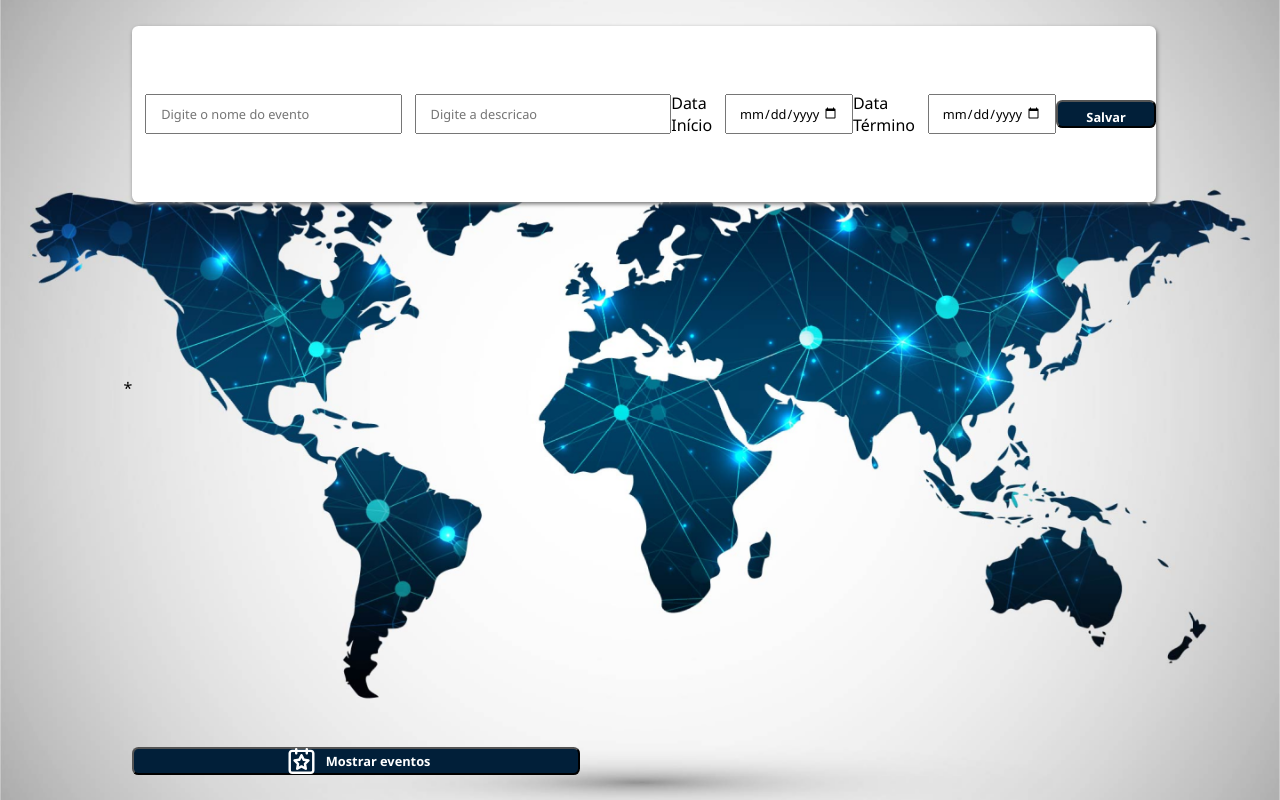
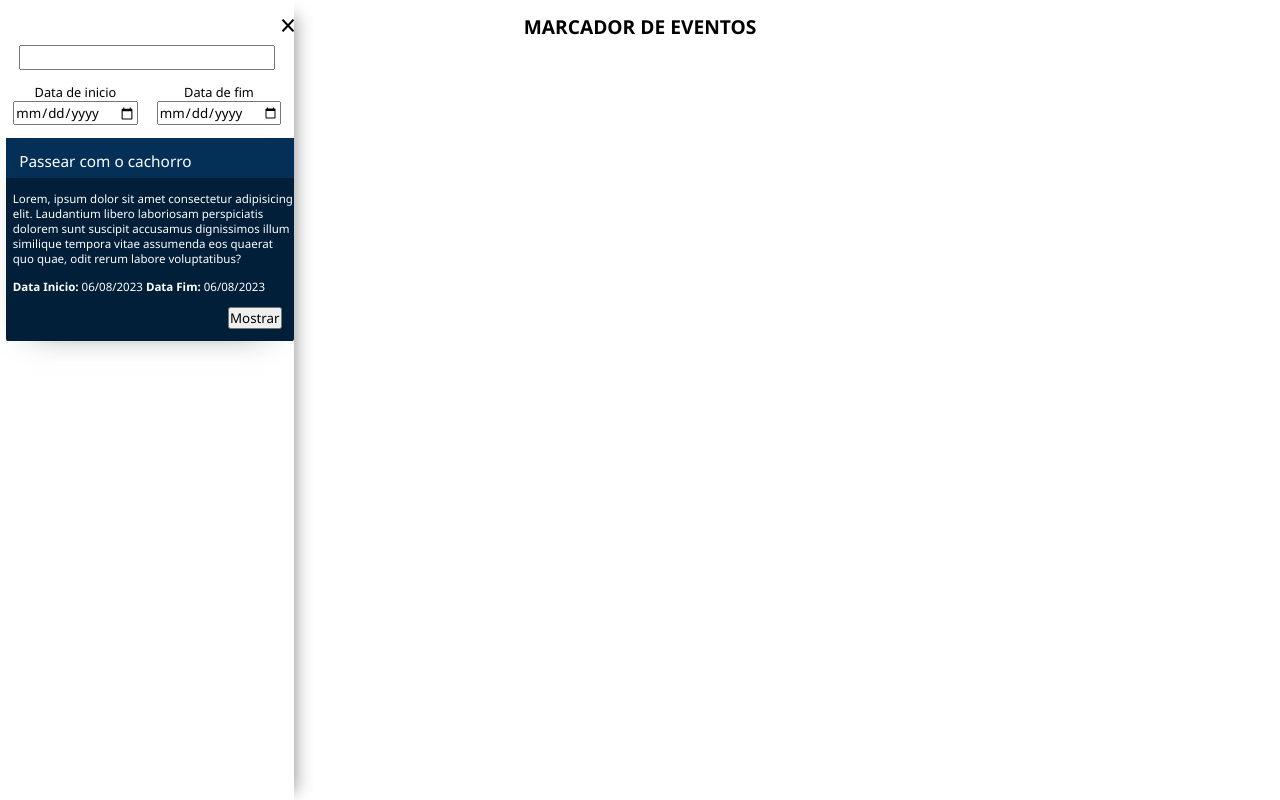
Before and after one commit to mmurilo03/Projeto-Banco2-Mongodb, a website: page src/index.html in a window 1280 px wide. Drawn offline with Linux system fonts and the light colour scheme; some packages are replaced by stand-ins of ours.

Commit message:
Criando listas de eventos na tela

```diff
--- a/src/index.html
+++ b/src/index.html
@@ -3,71 +3,80 @@
 <head>
   <title>Simple Map</title>
   <script src="https://polyfill.io/v3/polyfill.min.js?features=default"></script>
-
   <link rel="stylesheet" type="text/css" href="./style.css" />
-  <script type="module" src="./index.js"></script>
+  <script type="module" src="index.js"></script>
+  <script type="module" src="./indextests.js"></script>
+  <link rel="stylesheet" href="https://cdnjs.cloudflare.com/ajax/libs/font-awesome/4.7.0/css/font-awesome.min.css">
 </head>
 
 <body>
+  <section class="map">
     <div class="container">
-*
-    <main class="content">
-      <section class="box register-form">
-        <div class="form-content">
-            <input id="titulo" type="text" placeholder="Digite o nome do evento" name="titulo">
-            <input id="descricao" type="text" placeholder="Digite a descricao" name="descricao">
-          </br>
-            <label for="dataInicio">Data Início</label>
-            <input id="dataInicio" type="date" name="dataInicio">
-            <label for="dataInicio">Data Término</label>
-            <input id="dataTermino" type="date" name="dataTermino">
-          </br>
-            <button id="save-event">
-              <h4>Salvar evento</h4>
-            </button>
-        </div>
-      </section>
 
-      <section class="box show-map">
-        <div class="box map-content">
-
-          <div class="map-and-events">
-            <div class="event-list">
-              <!-- <div class="event-card">
-                <div class="icon-event-list">
-                  <img src="./img/icon-event-list.svg" alt="event-list-icon" width="30px">
-                </div>
-
-                  <div class="event-desc">
-                    <p>aaaaaaaaaaaaaaaaaaaaaaaaaaaaaaaaaaaa</p>
-                  </div>
-
-                <div class="button-go-to-event">
-                  <button id="go-to-event"><p>Ver</p></button>
-                </div>
-              </div> -->
-            </div>
-            <div id="map"></div>
-          </div>
+      <div class="content">
 
         <!-- prettier-ignore -->
+        <div id="map">
+        </div>
         <script>(g => { var h, a, k, p = "The Google Maps JavaScript API", c = "google", l = "importLibrary", q = "__ib__", m = document, b = window; b = b[c] || (b[c] = {}); var d = b.maps || (b.maps = {}), r = new Set, e = new URLSearchParams, u = () => h || (h = new Promise(async (f, n) => { await (a = m.createElement("script")); e.set("libraries", [...r] + ""); for (k in g) e.set(k.replace(/[A-Z]/g, t => "_" + t[0].toLowerCase()), g[k]); e.set("callback", c + ".maps." + q); a.src = `https://maps.${c}apis.com/maps/api/js?` + e; d[q] = f; a.onerror = () => h = n(Error(p + " could not load.")); a.nonce = m.querySelector("script[nonce]")?.nonce || ""; m.head.append(a) })); d[l] ? console.warn(p + " only loads once. Ignoring:", g) : d[l] = (f, ...n) => r.add(f) && u().then(() => d[l](f, ...n)) })
             ({ key: "", v: "weekly" });
         </script>
-          <div class="show-event-button">
-            <button id="show-event"><img src="./img/show-event-icon.svg" alt="header-icon" width="20px" height="20px">
-              <p id="show-event-text">Mostrar eventos</p>
+        <div class="title-header">
+          <div class="title">
+            <h1> MARCADOR DE EVENTOS </h1>
+          </div>
+        </div>
+        <div class="menu-bar">
+          <button id="menuBarButton">
+            <img id="menuBar" src="./img/menu-bars.svg" alt="menu-bars" class="">
           </button>
         </div>
       </div>
 
+      <div class="event-list">
+        <div class="exit">
+          <button id="exitListButton">
+            <img id="exitList" src="./img/exit-list.svg" alt="exit-list" class="">
+          </button>
         </div>
-      </section>
-    </main>
 
+        <div class="search">
+          <input class="text" id="searchEvent">
+          <div class="date-search">
+            <div class="date-ini">
+              <label for="dataInicio">Data de inicio</label>
+              <input type="date" name="dataInicio" id="">
+            </div>
+            <div class="date-end">
+              <label for="dataInicio">Data de fim</label>
+              <input type="date" name="dataFim" id="dataFim">
+            </div>
+          </div>
         </div>
 
 
+        <div class="card">
+          <div id="card-title">Passear com o cachorro</div>
+          <div id="desc">Lorem, ipsum dolor sit amet consectetur adipisicing elit. Laudantium libero laboriosam
+            perspiciatis dolorem sunt suscipit accusamus dignissimos illum similique tempora vitae assumenda eos quaerat
+            quo quae, odit rerum labore voluptatibus?</div>
+          <div id="dates">
+            <b>
+              Data Inicio:
+            </b>
+             06/08/2023
+             <b>
+              Data Fim:
+             </b>
+            06/08/2023
+          </div>
+          <div id="showButton">
+            <button>Mostrar</button>
+          </div>
+        </div>
+      </div>
+    </div>
+  </section>
 </body>
 
 </html>
--- a/src/index.js
+++ b/src/index.js
@@ -12,7 +12,6 @@
 
 async function initMap() {
   //@ts-ignore
-  listEvents.classList.add('hide')
 
   const { Map } = await google.maps.importLibrary("maps");
 
--- a/src/style.css
+++ b/src/style.css
@@ -1,265 +1,207 @@
 * {
   margin: 0;
   padding: 0;
-  font-family:'Segoe UI', Tahoma, Geneva, Verdana, sans-serif;
+  font-family: 'Segoe UI', Tahoma, Geneva, Verdana, sans-serif;
 }
 
+::-webkit-scrollbar {
+  width: 1vw;
+}
+
+::-webkit-scrollbar-thumb {
+  background: #011F39;
+  border-radius: 1vw;
+}
+
+/*Header*/
+
+.title-header{
+  position: absolute;
+  display: flex;
+  justify-content: center;
+  align-items: center;
+  width: 100%;
+  pointer-events: none;
+}
+
+.title{
+  margin-top: 1vw;
+  text-align: center;
+  background-color: #fff;
+  width: 25vw;
+  height: 2vw;
+  border-radius: 0.3vw;
+  font-size: 1vw;
+}
+
+/*mapa*/
 body {
   width: 100%;
   height: 100%;
-  background-image: url(./img/bg-map.png);
-  background-position:center;
-  background-size: cover;
-}
-
-header{
-  display: flex;
-  align-items: center;
-  justify-content: center;
-  margin-top: 2%;
-  background-color: #fff;
-  padding: 0px 30px;
-  height: 8vh;
-  color: #011F39;
-  font-weight: bolder;
-  border-radius: 0.5vw;
-  box-shadow: 1px 2px 4px rgba(0, 0, 0, 0.25)
-}
-
-header img{
-  width: 3vw;
-  height: 8vw;
-}
-
-header h1{
-  font-size: 2vw;
-  padding-left: 1vw;
-}
-
-button{
-  cursor: pointer;
-  color: #fff;
-  background-color: #011F39;
-  text-align: center;
-  padding: 0.5vw 2vw;
-  font-size: 1vw;
-  border-radius: 0.5vw;
-  font-weight: bold;
-  height: 2.2vw;
-  width: 2.2vw;
-}
-
-button:hover{
-  background-color: #015eb1;
-  border-color: #015eb1;
-  transition: 0.3s ease-in;
 }
 
 .container {
   width: 100%;
+  height: 100%;
   display: flex;
-  justify-content: center;
-  align-items: center;
-  flex-direction: row;
 }
 
 .content {
-  margin-top: 2%;
-  width: 80%;
-  display: flex;
-  flex-direction: column;
-  align-items: center;
-  justify-content: space-between;
+  width: 100%;
+  height: 100%;
 }
-
-.box {
-  width: 100%;
-}
-
-.map-content{
-  display: flex;
-  flex-direction: column;
-  padding-top: 1vw;
-}
-
-.map-and-events{
-  height: 65vh;
-  width: 100%;
-  display: flex;
-  position: relative;
-}
-
 
 #map {
   height: 100%;
   width: 100%;
-  aspect-ratio: 1/1;
-  border-radius: 0.5vw;
   position: absolute;
-  z-index: 1;
 }
 
-.event-list{
-  width: 30%;
-  max-height: 100%;
+/*menu hamburguer*/
+
+.menu-bar {
+  display: flex;
+  justify-content: center;
+  width: 4vw;
+  height: 4vw;
+  max-height: 10vw;
+  max-width: 10vw;
+  position: absolute;
+  margin-top: 1vw;
+  margin-left: 1vw;
   background-color: #fff;
-  border-radius: 0.5vw;
-  z-index: 2;
-  display: flex;
+  -webkit-box-shadow: 2px 4px 24px -7px rgba(0, 0, 0, 0.75);
+  -moz-box-shadow: 2px 4px 24px -7px rgba(0, 0, 0, 0.75);
+  box-shadow: 2px 4px 24px -7px rgba(0, 0, 0, 0.75);
+  border-radius: 0.2vw;
+}
+
+.menu-bar.hide {
+  height: 0%;
+  width: 0%;
+  pointer-events: none;
+  display: none;
+}
+
+#menuBarButton,
+#exitListButton {
+  all: unset;
+  cursor: pointer;
+}
+
+#menuBar{
+  height: 3vw;
+  width: 3vw;
+}
+
+
+/*lista*/
+
+.event-list {
   flex-direction: column;
-  gap: 10px;
-  padding-left: 1vw;
+  background-color: #fff;
+  width: 23%;
+  min-height: 100%;
   overflow: scroll;
   overflow-x: hidden;
   transition: width 0.5s ease-in-out;
-  -webkit-box-shadow: 14px 4px 16px -12px rgba(28,28,28,0.43);
-  -moz-box-shadow: 14px 4px 16px -12px rgba(28,28,28,0.43);
-  box-shadow: 14px 4px 16px -12px rgba(28,28,28,0.43);
+  -webkit-box-shadow: 14px 4px 16px -12px rgba(28, 28, 28, 0.43);
+  -moz-box-shadow: 14px 4px 16px -12px rgba(28, 28, 28, 0.43);
+  box-shadow: 14px 4px 16px -12px rgba(28, 28, 28, 0.43);
+  position: absolute;
 }
 
-::-webkit-scrollbar{
+.event-list.hide {
+  height: 0%;
+  width: 0%;
+  pointer-events: none;
+}
+
+#exitList {
+  height: 1vw;
   width: 1vw;
 }
 
-::-webkit-scrollbar-thumb{
-  background: #011F39;
-  border-radius: 1vw;
-}
-
-.event-list.hide{
-  height: 0;
-  width: 0;
-  pointer-events: none;
-}
-
-.event-card{
-  display: flex;
-  margin-top: 1rem;
-  width: 90%;
-  min-height: 10vh;
-  height: auto;
-  background-color: #011F39;
-  color: #fff;
-  border-radius: 0.5vw;
-  font-size: 1vw;
-  justify-content: space-around;
-  align-items: center;
-  gap: 10px;
-  padding-left: 0.5vw;
-  padding-right: 0.5vw;
-  padding-top: 0.5vw;
-  padding-bottom: 0.5vw;
-  margin-left: 0.1vw;
-}
-
-.icon-event-list{
-  width: 10%;
-}
-
-.icon-event-list img{
-  width: 2vw;
-  margin-left: 0.5vw;
-}
-
-
-.event-desc{
-  width: 70%;
-  margin-top: 1vw;
-  height: auto;
-  margin-bottom: 1vw;
-}
-
-.event-desc h3{
-  margin-left: 1vw;
-  word-break: break-all;
-  font-weight: normal;
-}
-
-.button-go-to-event{
-  width: 30%;
-}
-
-
-#go-to-event{
-  font-size: 1vw;
-  display: flex;
-  justify-content: center;
-  width: 3vw;
-  height: 2.5vw;
-  font-weight: bold;
-  color: #011F39;
-  background-color: #fff;
-  border-color: #fff;
-}
-
-#go-to-event:hover{
-  background-color: #c2f1ff;
-  border-color: #c2f1ff;
-  transition: 0.3s ease-in;
-}
-
-.form-content{
-  background-color: #fff;
+.search{
   display: flex;
   align-items: center;
   justify-content: center;
-  height: 22vh;
-  border-radius: 0.5vw;
-  box-shadow: 1px 2px 4px rgb(117, 117, 117);
+  flex-direction: column;
+  padding-top: 1vw;
+  width: 100%;
 }
 
-.form-content input{
-  padding: 6px 12px;
-  margin-left: 1vw;
-  width: 70%;
-  height: 5vh;
+.date-search{
+  width: 100%;
+  padding-top: 1vw ;
+  display: flex;
+  align-items: center;
+  justify-content: center;
+  text-align: center;
+  gap: 1.5vw;
+}
+
+.date-search label{
   font-size: 1vw;
 }
 
-.form-content input::placeholder{
-  padding-left: 2px;
+.exit{
+  display: flex;
+  justify-content: flex-end;
+  padding-top: 1.5vw;
 }
 
-#save-event{
-  width: 15vw;
-}
-
-.event-buttons{
-  display: flex;
-  align-items: center;
-  justify-content: space-between;
-}
-
-.show-event-button img{
-  width: 3vw;
+#searchEvent{
+  width: 20vw;
   height: 2vw;
 }
 
-#show-event{
-  width: 35vw;
-  align-self:flex-end;
-  margin-top: 1vw;
-  padding: 5px 10vw;
-  border-radius: 0.5vw;
+.date-ini,
+.date-end{
   display: flex;
-  align-items: center;
-  justify-content: center;
-  gap: 5px;
+  flex-direction: column;
 }
 
-#hide-event{
+/*Card*/
+
+
+.card{
   margin-top: 1vw;
-  width: 10vw;
+  margin-left: 0.5vw;
+  background-color: #011F39;
+  color: white;
+  display: flex;
+  flex-direction: column;
+  border-radius: 0.2vw;
+  gap: 1vw;
+  -webkit-box-shadow: -1px 12px 34px -28px rgba(0,0,0,0.75);
+-moz-box-shadow: -1px 12px 34px -28px rgba(0,0,0,0.75);
+box-shadow: -1px 12px 34px -28px rgba(0,0,0,0.75);
 }
 
-#dataInicio,
-#dataTermino,
-#latitude,
-#longitude{
-  width: 10vw;
+#card-title{
+  font-size: 1.2vw;
+  padding-top: 1vw;
+  padding-left: 1vw;
+  background-color: #043057;
+  padding-bottom: 0.5vw;
 }
 
-#latitude,
-#longitude{
-  height: 2vw;
+#desc{
+  font-size: 0.9vw;
+  padding-left: 0.5vw;
+
+
 }
+
+#dates{
+  font-size: 0.9vw;
+  padding-left: 0.5vw;
+}
+
+#showButton{
+  display: flex;
+  justify-content: flex-end;
+  padding-right: 1vw;
+  padding-bottom: 1vw;
+}
```
Also changed, not shown: src/indextests.js (added, +17 -0 lines), src/img/exit-list.svg (added), src/img/menu-bars.svg (added). Lines whose indentation alone changed are shown as unchanged.
